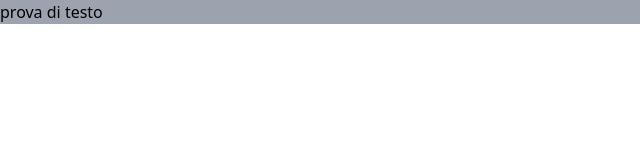
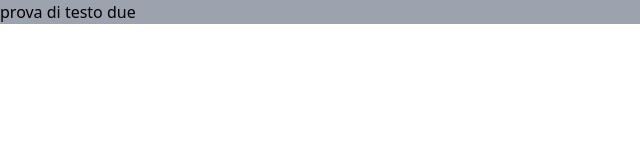
Before and after one commit to gerstudio/bookonline, a Gatsby site: page / in a window 1280 px wide. Shown: the full height of the page, 0-640 px from the left. Built offline with nearby package versions, Linux system fonts and the light colour scheme; Gatsby itself is replaced by a stand-in of ours.

Commit message:
cambio testo

```diff
--- a/src/pages/index.js
+++ b/src/pages/index.js
@@ -3,7 +3,7 @@
 export default function Home() {
   return (
   	<div className="bg-gray-400">
-  		prova di testo
+  		prova di testo due
   	</div>
   )
 }
```
